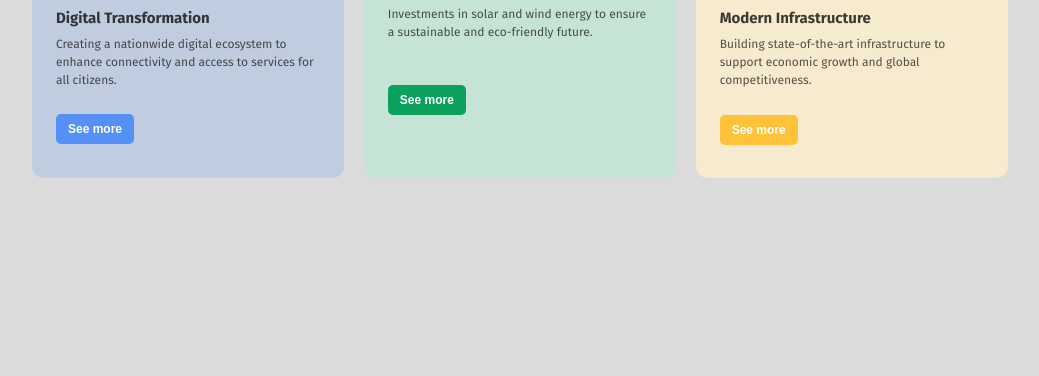
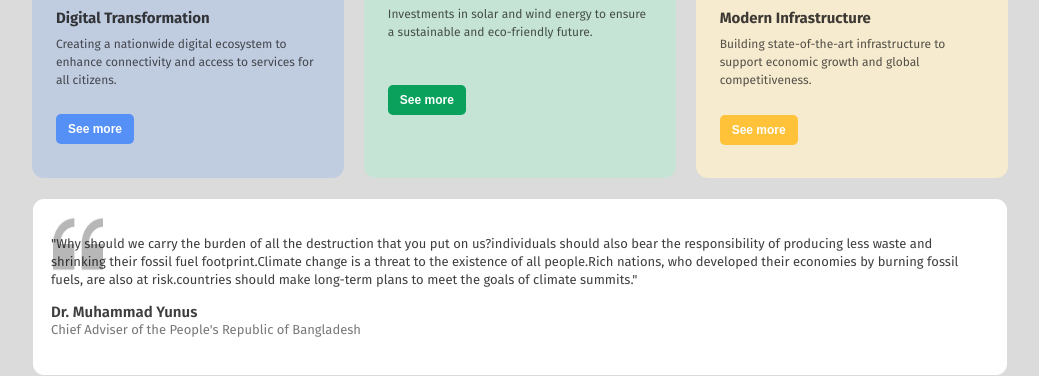
Before and after one commit to AAzizshishir/assignment-01, a plain HTML site: page index.html in a window 1280 px wide. Shown: the part 1043-1419 px from the top of the page, without its empty margins (120-1159 px from the left). Before the commit the page ends 1221 px from the top, so only its background shows below. Drawn offline with Linux system fonts and the light colour scheme.

Commit message:
added dr younus speech in the vision section

```diff
--- a/index.html
+++ b/index.html
@@ -85,6 +85,13 @@
                     <button class="btn btn-3">See more</button>
                 </div>
             </div>
+            <div class="chief-adviser-box">
+                <blockquote>
+                    "Why should we carry the burden of all the destruction that you put on us?individuals should also bear the responsibility of producing less waste and shrinking their fossil fuel footprint.Climate change is a threat to the existence of all people.Rich nations, who developed their economies by burning fossil fuels, are also at risk.countries should make long-term plans to meet the goals of climate summits."
+                </blockquote>
+                <h4>Dr. Muhammad Yunus</h4>
+                <p>Chief Adviser of the People's Republic of Bangladesh</p>
+            </div>
          </section>
          <!-- VISION SECTION END -->
     </main>
--- a/style.css
+++ b/style.css
@@ -154,8 +154,8 @@ main section {
   border-radius: 12px;
   transition: all 0.3s;
 }
-.vision .card:hover{
-    box-shadow: 2px 3px 40px rgba(0,0,0,0.3);
+.vision .card:hover {
+  box-shadow: 2px 3px 40px rgba(0, 0, 0, 0.3);
 }
 .vision .card-container img {
   width: 45px;
@@ -202,4 +202,32 @@ main section {
 .vision .btn-3:hover {
   background-color: #eba605;
 }
+.vision .chief-adviser-box {
+  background: #ffffff;
+  background-image: url(./assets/quote-bg.png);
+  background-size: 50px 60px;
+  background-position: 20px 15px;
+  background-repeat: no-repeat;
+  box-sizing: border-box;
+  padding: 36px 18px;
+  border: 1px solid rgba(14, 14, 14, 0.15);
+  border-radius: 12px;
+  margin-top: 20px;
+}
+.vision .chief-adviser-box blockquote,
+p {
+  color: rgba(14, 14, 14, 0.8);
+  font-size: 13px;
+  font-weight: 400;
+  line-height: 18px;
+}
+.vision .chief-adviser-box h4 {
+  color: rgba(14, 14, 14, 0.8);
+  font-size: 15px;
+  font-weight: 600;
+  margin-top: 14px;
+}
+.vision .chief-adviser-box p {
+  opacity: 0.7;
+}
 /* VISION OF BANGLADESH STYLE END */
```
